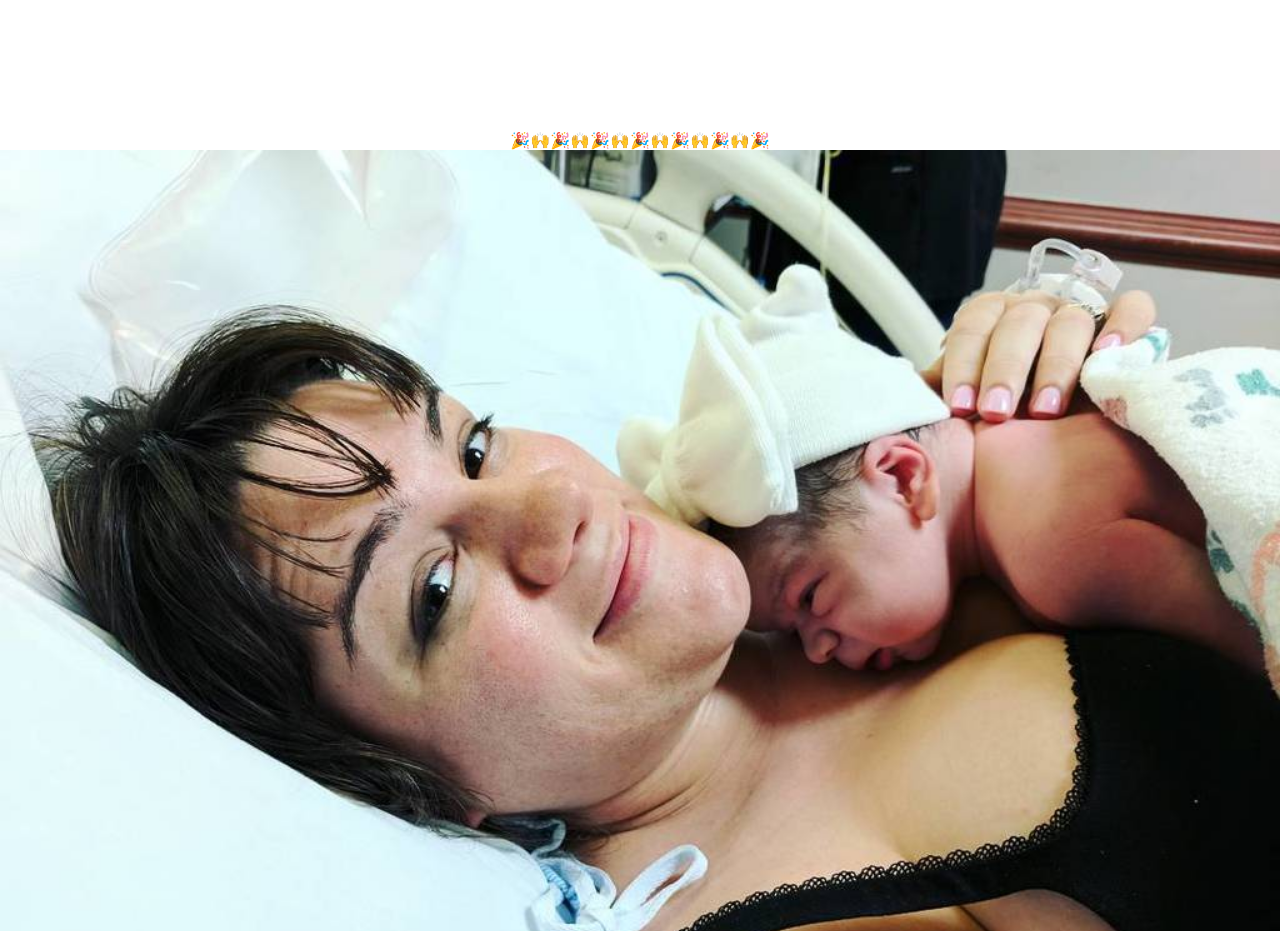
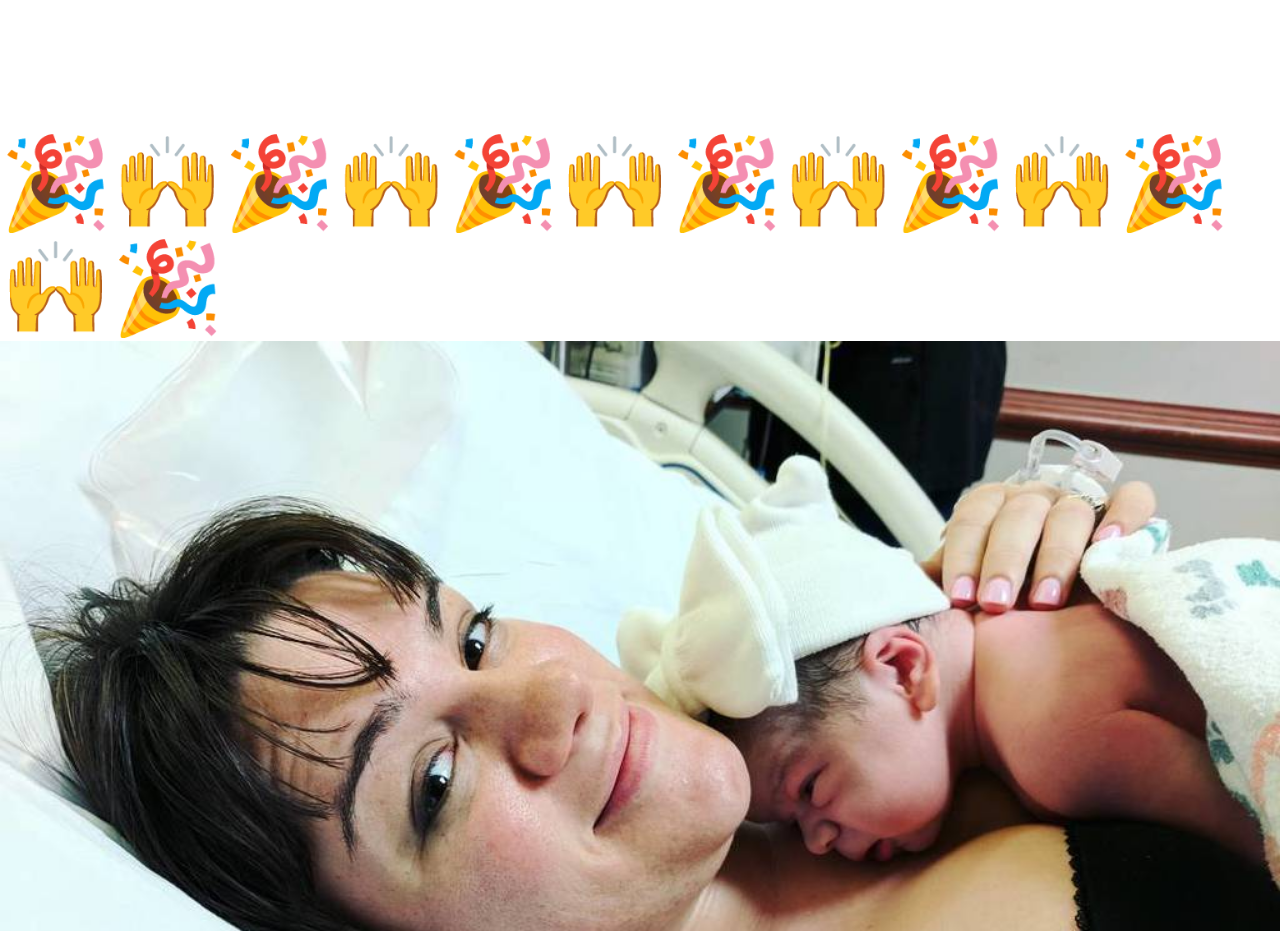
Before and after one commit to newswim/iskyleadadyet.com, a plain HTML site: page index.html in a window 1280 px wide. Shown: the part 860-1791 px from the top of the page. Drawn offline with Linux system fonts and the light colour scheme.

Commit message:
emoji why not

```diff
--- a/index.html
+++ b/index.html
@@ -32,6 +32,10 @@
             width: 100%;
         }
 
+        .emoji {
+            font-size: 7vw;
+        }
+
         .image img {
             width: 100%;
             margin: auto;
```
